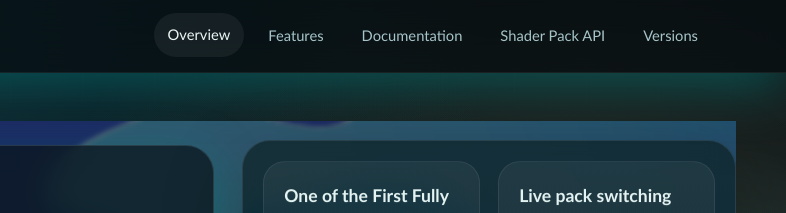
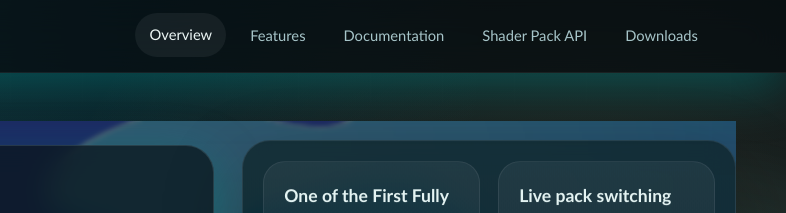
Before and after one commit to TheCorrectSynovian/Sulkan_App, a plain HTML site: page index.html in a window 1280 px wide. Shown: the top 213 px of the page, 494-1280 px from the left. Drawn offline with Linux system fonts and the light colour scheme; files whose address does not match are found by name.

Commit message:
Update index.html

```diff
--- a/index.html
+++ b/index.html
@@ -20,7 +20,7 @@
           <a data-nav="features" href="features.html">Features</a>
           <a data-nav="docs" href="documentation.html">Documentation</a>
           <a data-nav="api" href="shaderpack-api.html">Shader Pack API</a>
-          <a data-nav="versions" href="versions.html">Versions</a>
+          <a data-nav="versions" href="versions.html">Downloads</a>
         </nav>
       </div>
     </header>
```
